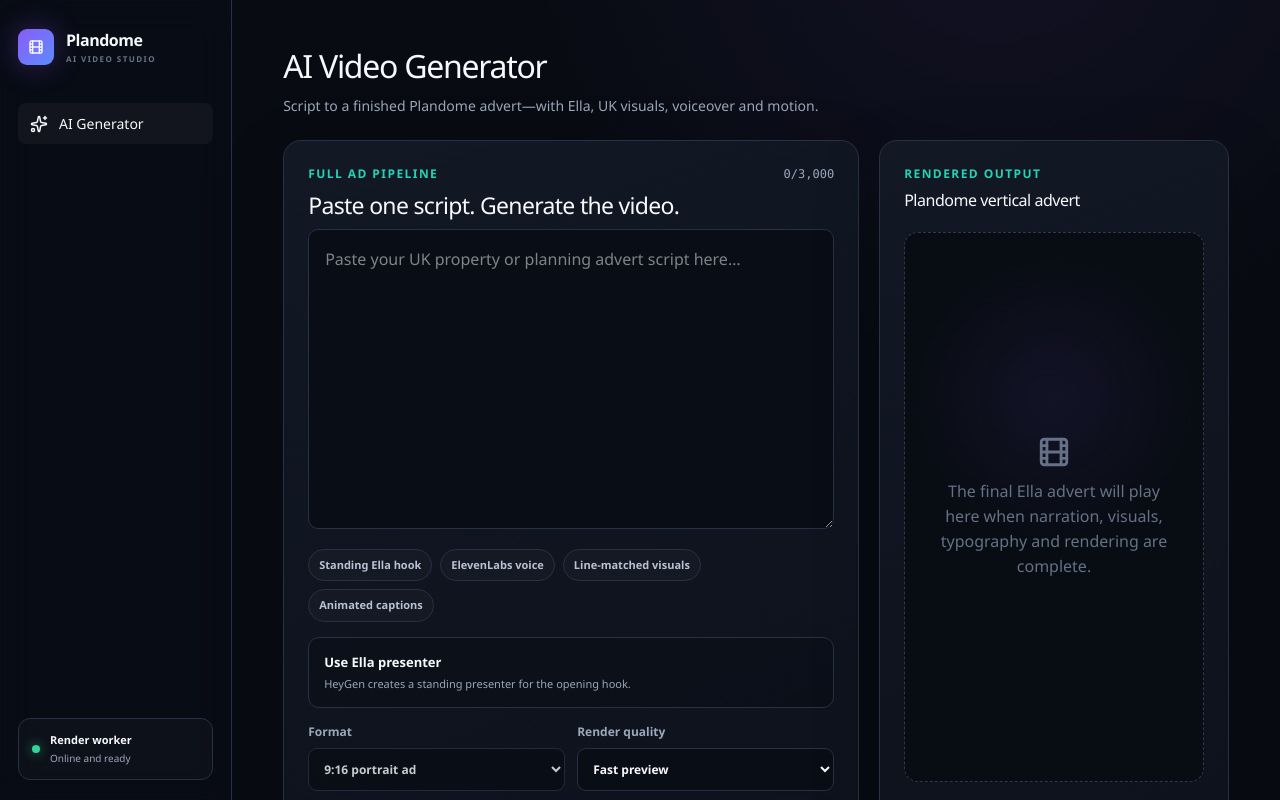
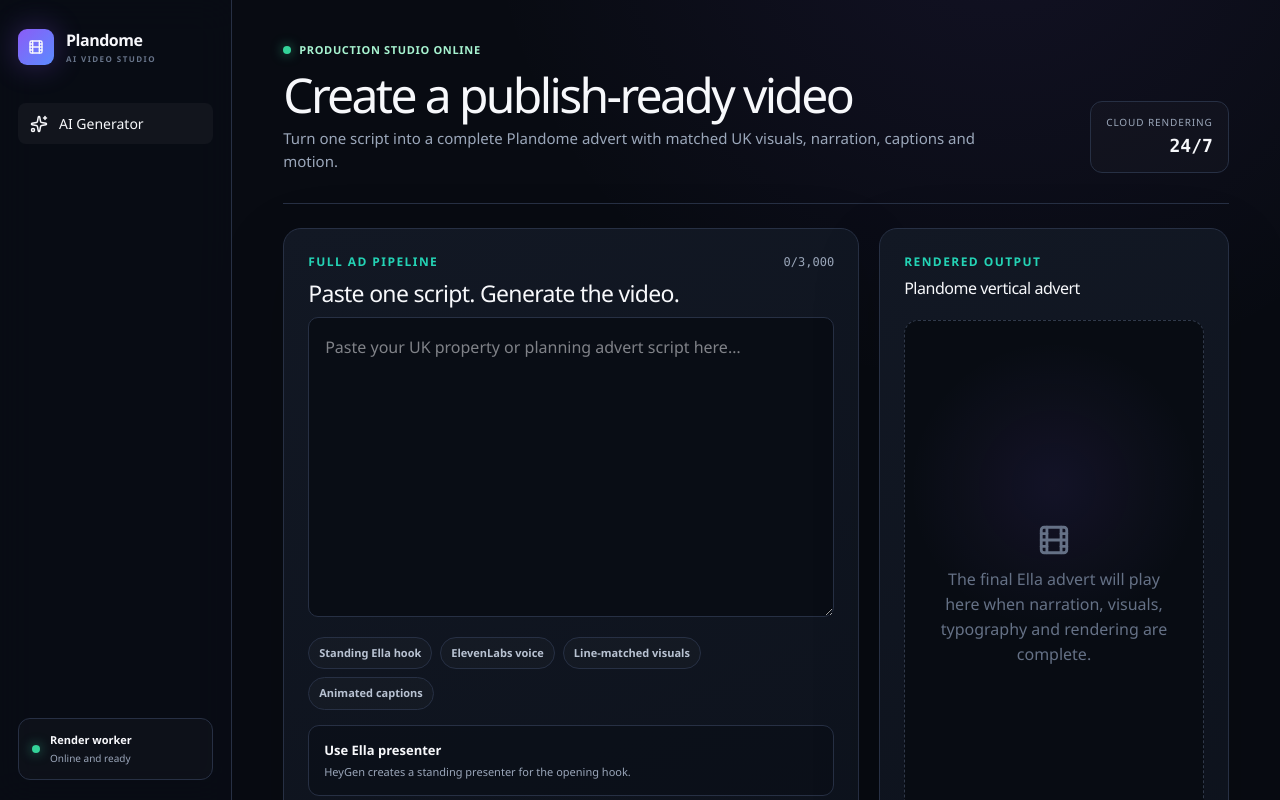
Before and after one commit to propertieswbm-crypto/plandome-ai-video, a Next.js app in the folder apps/web/: page /ai-video in a window 1280 px wide. Shown: the top 800 px of the page. Built offline with nearby package versions, Linux system fonts and the light colour scheme.

Commit message:
Polish video generator header

```diff
--- a/apps/web/app/(app)/ai-video/page.tsx
+++ b/apps/web/app/(app)/ai-video/page.tsx
@@ -6,7 +6,14 @@ export const metadata: Metadata = { title: "AI Video Generator" };
 export default function AiVideoPage() {
   return (
     <>
-      <header className="app-header"><div><h1>AI Video Generator</h1><p className="workspace-label">Script to a finished Plandome advert—with Ella, UK visuals, voiceover and motion.</p></div></header>
+      <header className="generator-header">
+        <div>
+          <div className="generator-status"><span /> Production studio online</div>
+          <h1>Create a publish-ready video</h1>
+          <p>Turn one script into a complete Plandome advert with matched UK visuals, narration, captions and motion.</p>
+        </div>
+        <div className="generator-runtime"><span>Cloud rendering</span><strong>24/7</strong></div>
+      </header>
       <NarrationStudio />
     </>
   );
```
